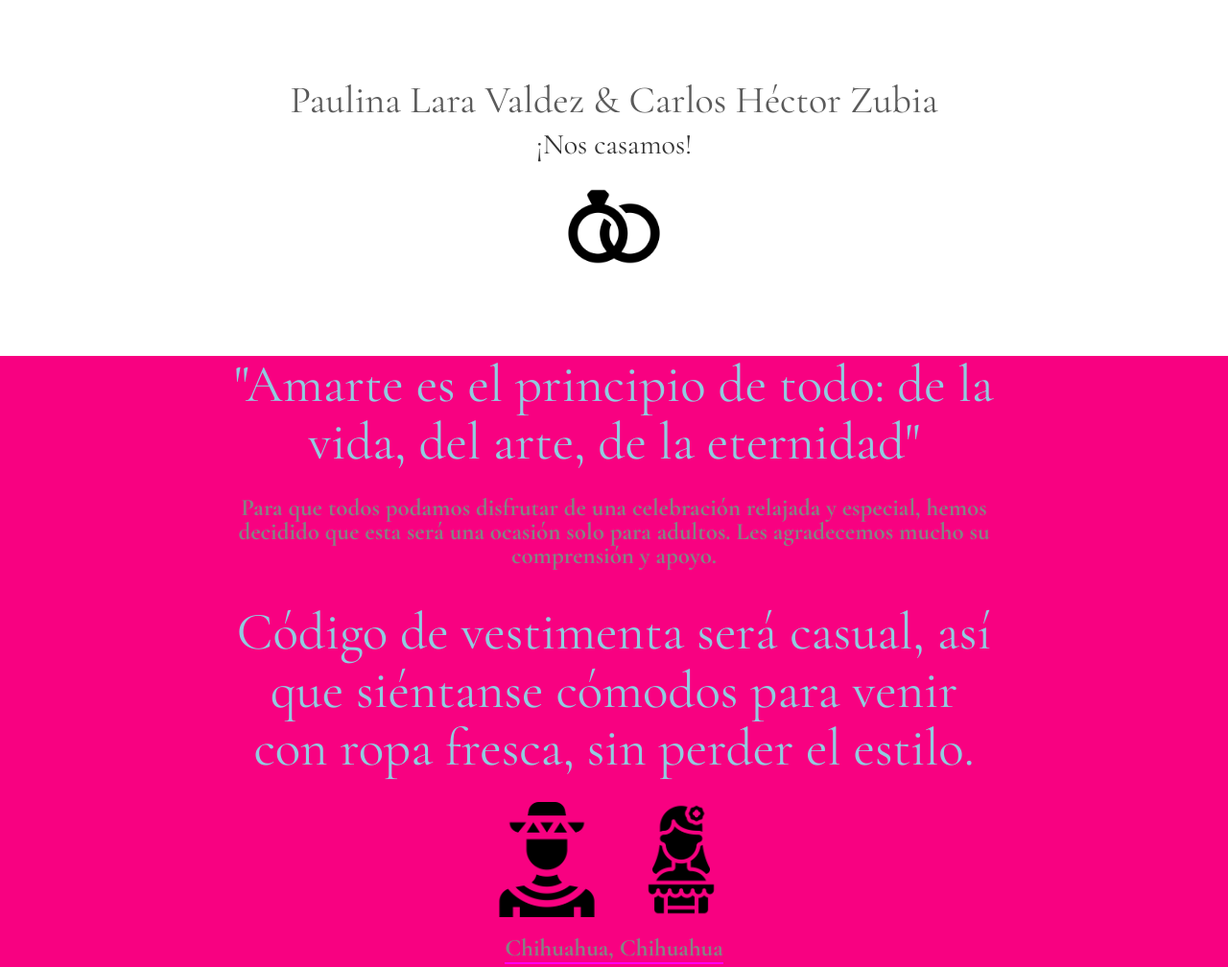
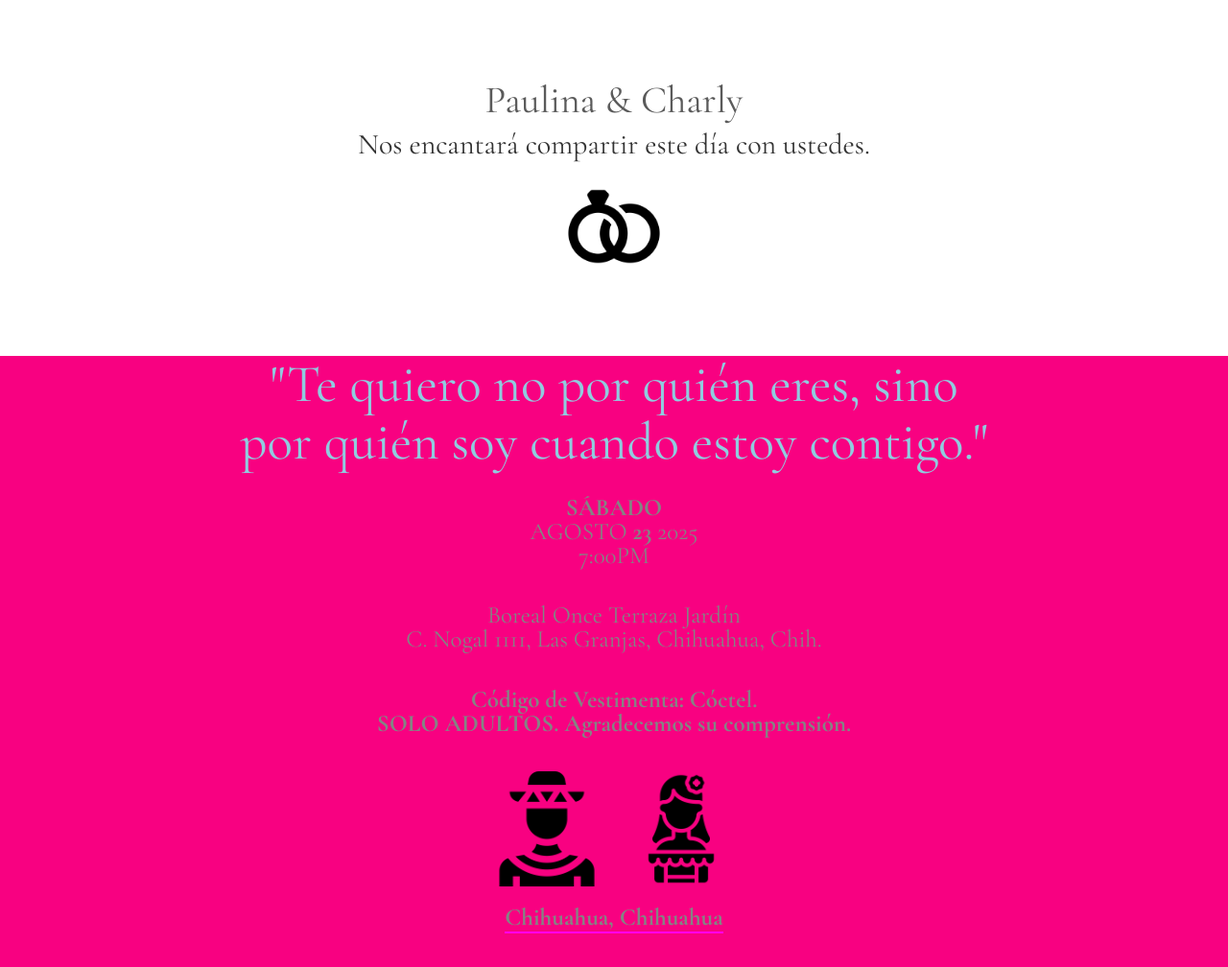
Before and after one commit to beebopcowboy/PaulinayCharlie.github.io, a website: page index.html in a window 1280 px wide. Shown: the part 2260-3268 px from the top of the page at 96% size. Drawn offline with nearby package versions, Linux system fonts and the light colour scheme; some packages are replaced by stand-ins of ours; files that its build step writes are made by us from their sources; no server answers.

Commit message:
Update index.html

```diff
--- a/index.html
+++ b/index.html
@@ -85,30 +85,42 @@
       <img src="images/Paulina y Charly-11.jpg" alt="Paulina y Carlos" class="foto-principal">
       <img src="images/png2-removebg-preview.png" alt="Decoración mexicana" class="img-underline bottom">
     </div>
-
 <!-- Nombres -->
-    <h3 class="nombres">Paulina Lara Valdez &amp; Carlos Héctor Zubia</h3>
+<h3 class="nombres">Paulina &amp; Charly</h3>
 
 <!-- Texto e ícono -->
 <p class="mensaje-boda">
-      <span>¡Nos casamos!</span><br>
+  Nos encantará compartir este día con ustedes.<br>
   <img src="images/wedding-rings.png" alt="Anillos de boda" class="img-icono">
 </p>
 </div>
 
 <div class="col-md-8 col-md-offset-2">
   <div class="col-md-12 text-center heading-section">
-      <h2>"Amarte es el principio de todo: de la vida, del arte, de la eternidad"</h2>
-      <p><strong>
-        Para que todos podamos disfrutar de una celebración relajada y especial, hemos decidido que esta será una ocasión solo para adultos.
-        Les agradecemos mucho su comprensión y apoyo.
-      </strong></p>
+    <h2>"Te quiero no por quién eres, sino por quién soy cuando estoy contigo."</h2>
 
-      <h2>Código de vestimenta será casual, así que siéntanse cómodos para venir con ropa fresca, sin perder el estilo.</h2>
+    <!-- Fecha y hora -->
+    <p>
+      <strong>SÁBADO</strong><br>
+      <span>AGOSTO <strong>23</strong> 2025</span><br>
+      7:00PM
+    </p>
+
+    <!-- Ubicación -->
+    <p>
+      Boreal Once Terraza Jardín<br>
+      C. Nogal 1111, Las Granjas, Chihuahua, Chih.
+    </p>
+
+    <!-- Código de vestimenta con íconos -->
+    <p><strong>Código de Vestimenta: Cóctel.</strong><br>
+      <strong>SOLO ADULTOS. Agradecemos su comprensión.</strong>
+    </p>
     <div class="dress-code-container">
       <img src="images/mexican-man.png" alt="Código de vestimenta hombre">
       <img src="images/mexican-woman.png" alt="Código de vestimenta mujer">
     </div>
+
     <p><strong class="underline-delgado">Chihuahua, Chihuahua</strong></p>
   </div>
 </div>
```
Lines whose indentation alone changed are shown as unchanged.
